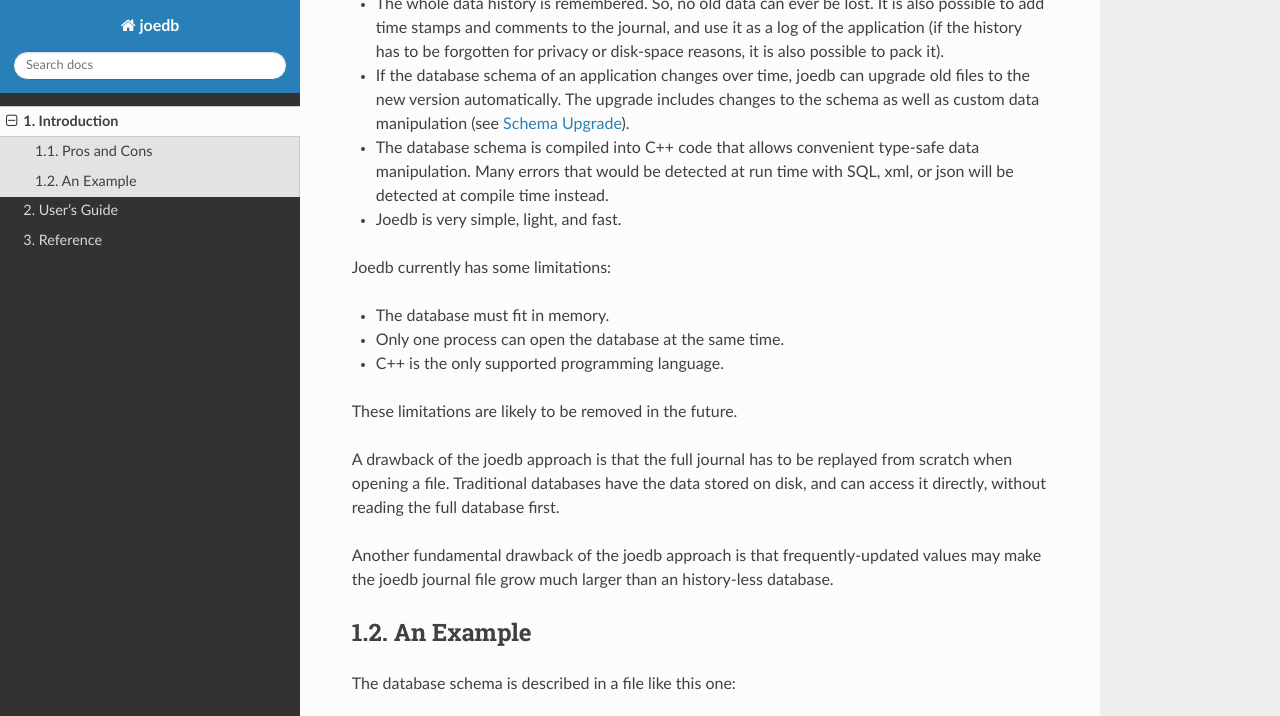
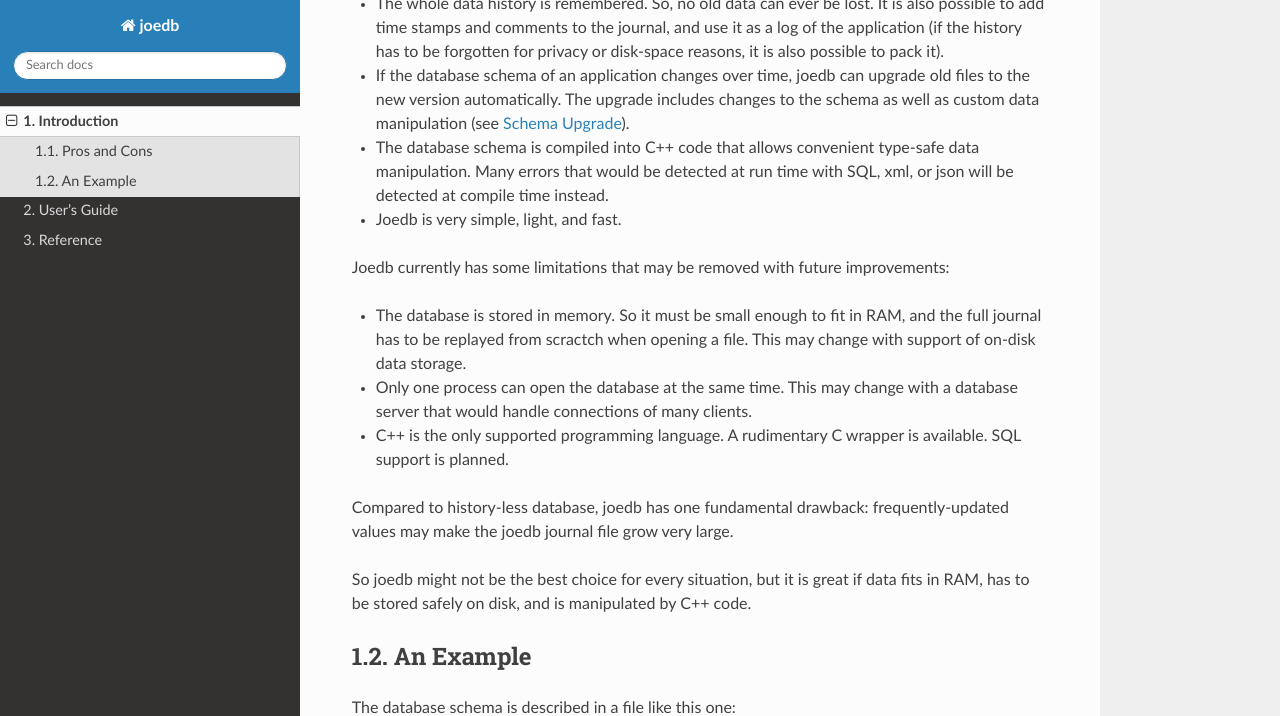
Before and after one commit to Remi-Coulom/joedb, a Sphinx documentation site: the page built from doc/source/intro.rst, in a window 1280 px wide and 900 px high, scrolled down 560 px, cut to the strip 0-716 px from the top of the window. Built offline with Sphinx 7.4.7 and the Read the Docs theme 2.0.0, drawn with Linux system fonts in a browser that asks for light colours; formulas are drawn with MathJax 3.

Commit message:
doc: improved introduction

```diff
--- a/doc/source/intro.rst
+++ b/doc/source/intro.rst
@@ -17,17 +17,15 @@ Joedb offers many nice features that may make it more attractive than typical al
 - The database schema is compiled into C++ code that allows convenient type-safe data manipulation. Many errors that would be detected at run time with SQL, xml, or json will be detected at compile time instead.
 - Joedb is very simple, light, and fast.
 
-Joedb currently has some limitations:
+Joedb currently has some limitations that may be removed with future improvements:
 
-- The database must fit in memory.
-- Only one process can open the database at the same time.
-- C++ is the only supported programming language.
+- The database is stored in memory. So it must be small enough to fit in RAM, and the full journal has to be replayed from scractch when opening a file. This may change with support of on-disk data storage.
+- Only one process can open the database at the same time. This may change with a database server that would handle connections of many clients.
+- C++ is the only supported programming language. A rudimentary C wrapper is available. SQL support is planned.
 
-These limitations are likely to be removed in the future.
+Compared to history-less database, joedb has one fundamental drawback: frequently-updated values may make the joedb journal file grow very large.
 
-A drawback of the joedb approach is that the full journal has to be replayed from scratch when opening a file. Traditional databases have the data stored on disk, and can access it directly, without reading the full database first.
-
-Another fundamental drawback of the joedb approach is that frequently-updated values may make the joedb journal file grow much larger than an history-less database.
+So joedb might not be the best choice for every situation, but it is great if data fits in RAM, has to be stored safely on disk, and is manipulated by C++ code.
 
 An Example
 ----------
```
